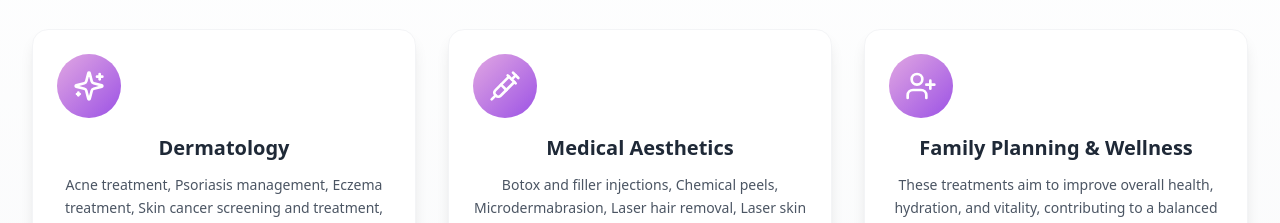
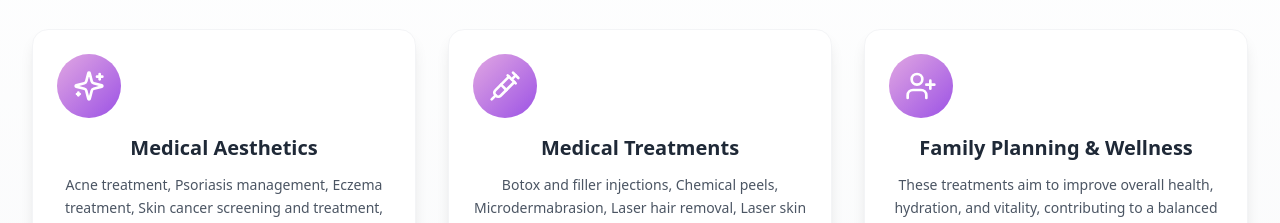
Before and after one commit to amartey-tricky/luxe, a Next.js app: page / in a window 1280 px wide. Shown: the part 1080-1303 px from the top of the page. Built offline with nearby package versions, Linux system fonts and the light colour scheme.

Commit message:
Update treatment-data.ts

```diff
--- a/components/home/treatments/treatment-data.ts
+++ b/components/home/treatments/treatment-data.ts
@@ -7,13 +7,13 @@ import {
 export const treatments = [
   {
     id: "aesthetic",
-    title: "Dermatology",
+    title: "Medical Aesthetics",
     description: "Acne treatment, Psoriasis management, Eczema treatment, Skin cancer screening and treatment, Rosacea treatment, Hyperpigmentation treatment, Hair loss treatment, Nail fungus treatment, Wart removal, Skin allergy testing and treatment.",
     icon: Sparkles,
   },
   {
     id: "medical",
-    title: "Medical Aesthetics",
+    title: "Medical Treatments",
     description: " Botox and filler injections, Chemical peels, Microdermabrasion, Laser hair removal, Laser skin rejuvenation, Microneedling, Platelet-rich plasma (PRP) therapy, Facial contouring, Skin tightening treatments",
     icon: Syringe,
   },
```
